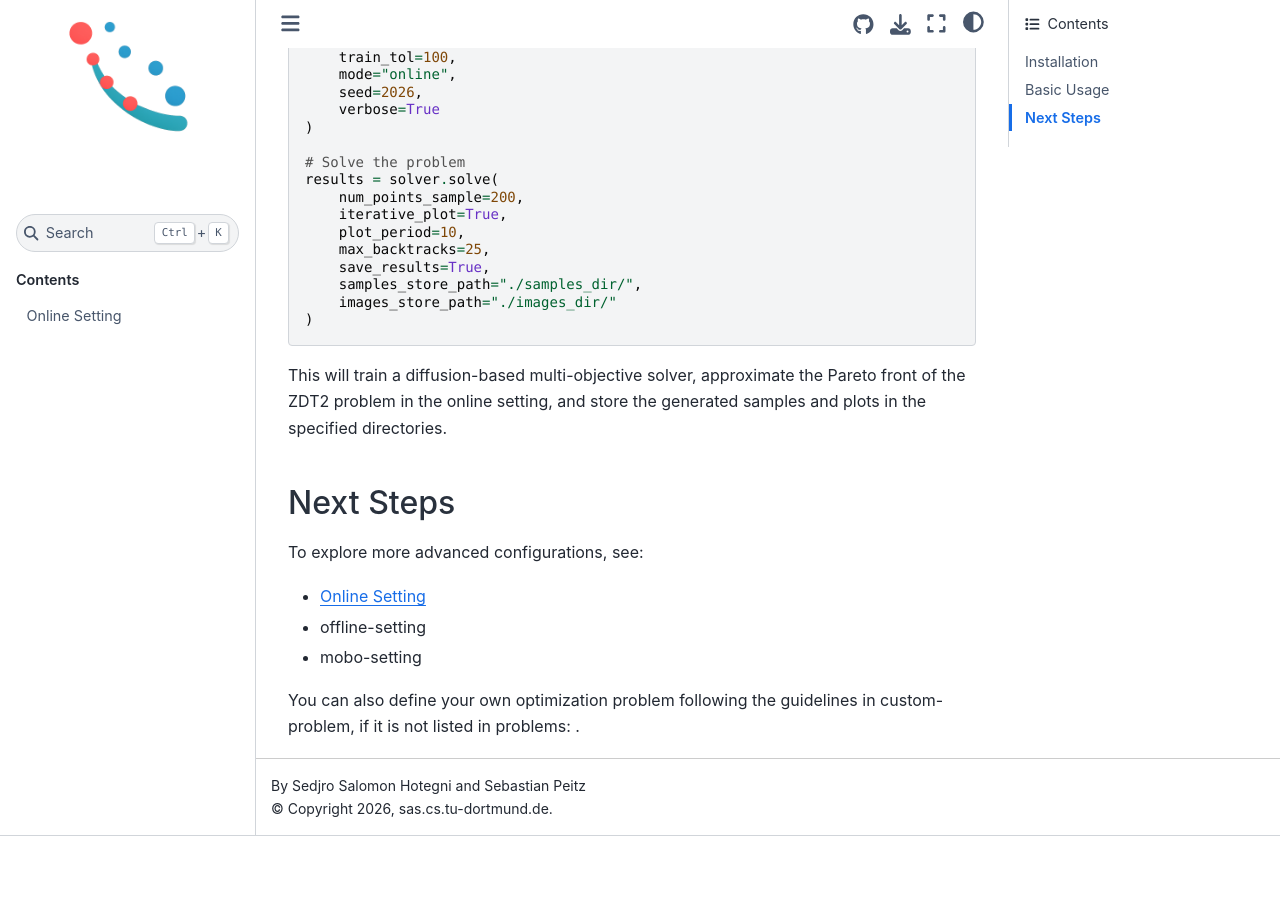
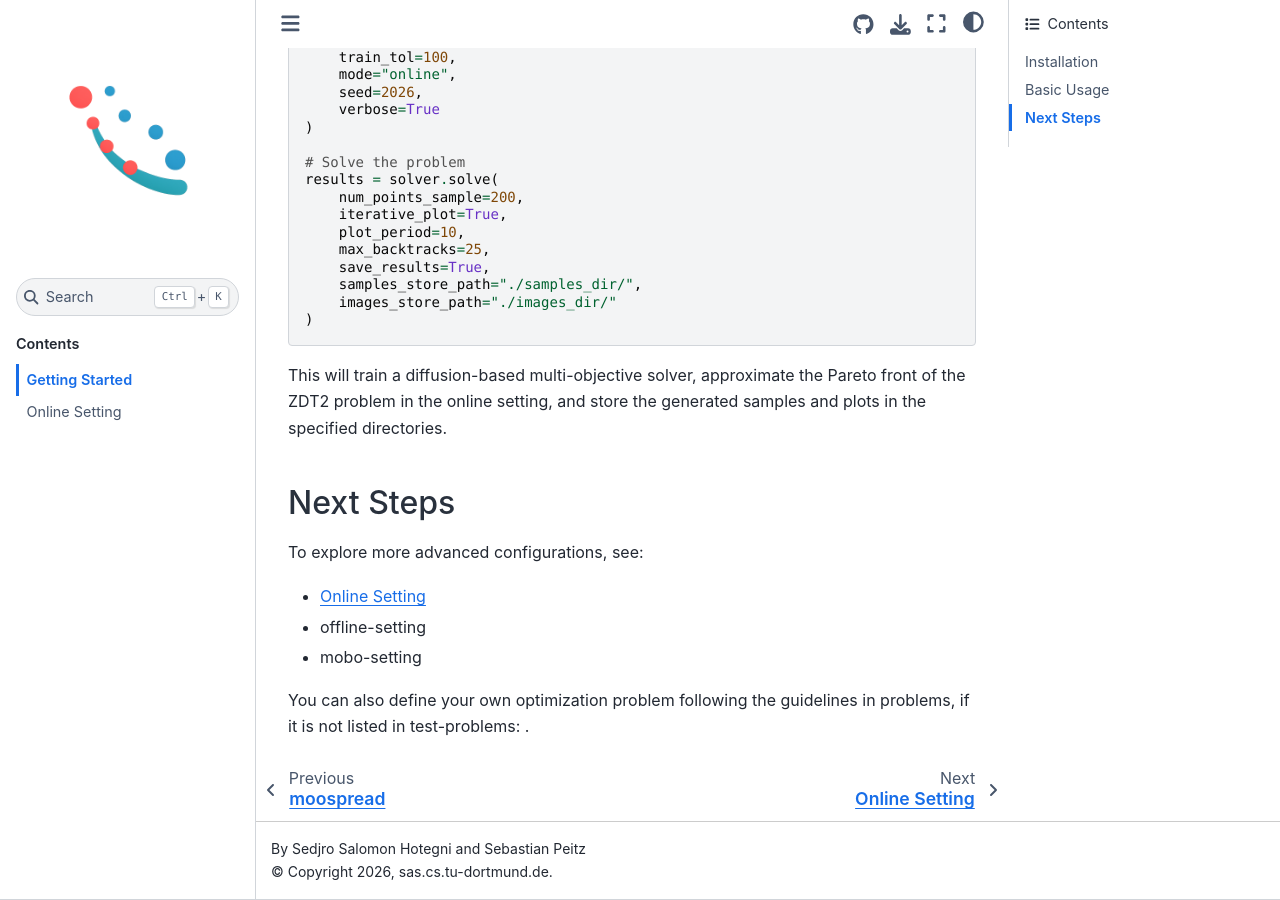
Before and after one commit to safe-autonomous-systems/moo-spread, a Sphinx documentation site: the page built from docs/getting-started.rst, in a window 1280 px wide and 900 px high, scrolled down 1113 px. Built offline with Sphinx 7.4.7 and the Sphinx Book theme 1.1.4, drawn with Linux system fonts in a browser that asks for light colours; pages that are not in the unit, such as notebooks, are missing from menus; before the commit the page ends 1949 px from its top, so only the background shows below that.

Commit message:
Fix reference to custom problem guidelines

```diff
--- a/docs/getting_started.rst
+++ b/docs/getting-started.rst
@@ -1,3 +1,5 @@
+.. _getting-started:
+
 Getting Started
 ===============
 
@@ -83,4 +85,4 @@
 - :ref:`offline-setting`
 - :ref:`mobo-setting`
 
-You can also define your own optimization problem following the guidelines in :ref:`custom-problem`, if it is not listed in :ref:`problems`: .
+You can also define your own optimization problem following the guidelines in :ref:`problems`, if it is not listed in :ref:`test-problems`: .
```
